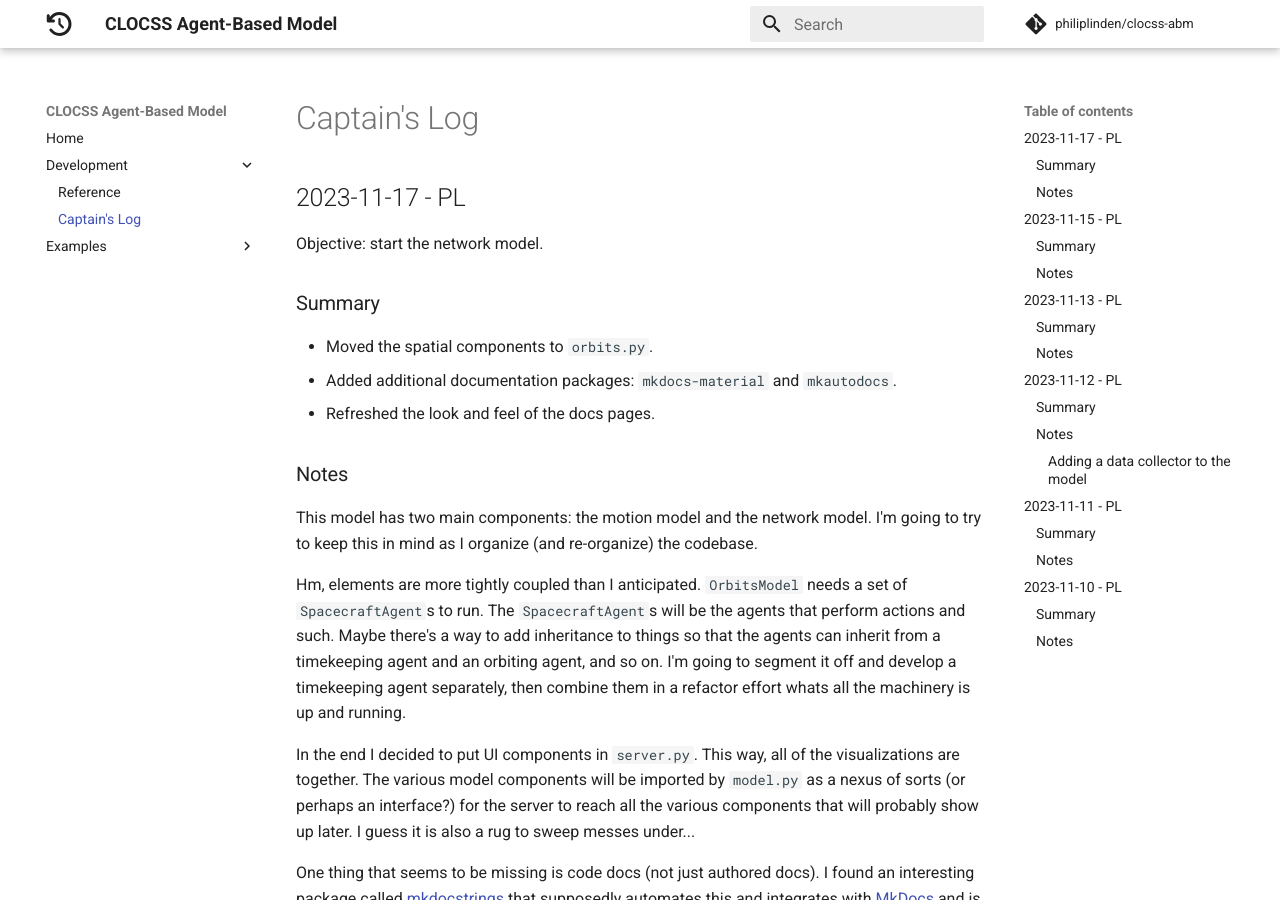
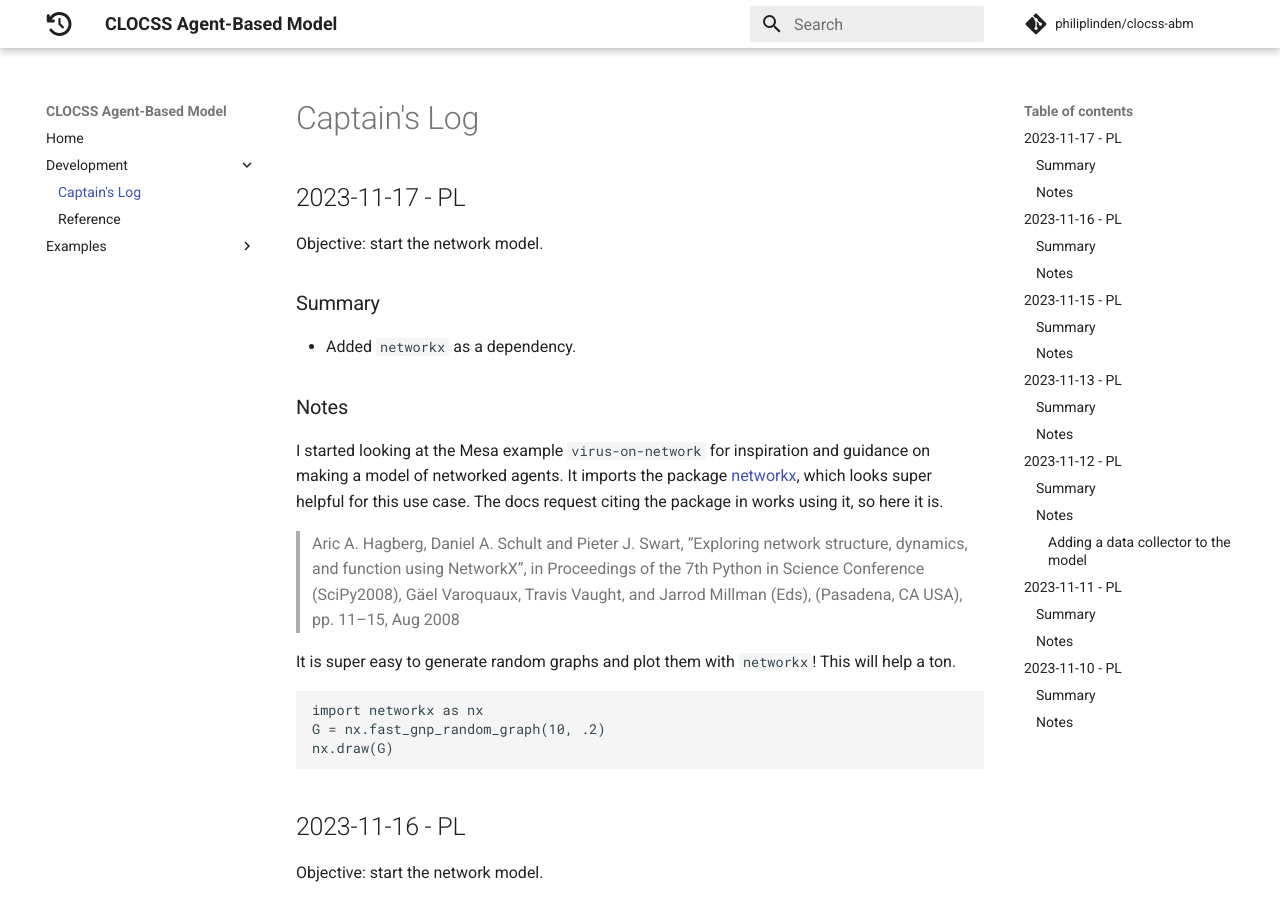
Before and after one commit to philiplinden/spacetime, an MkDocs documentation site: the page built from docs/captains_log.md, in a window 1280 px wide and 900 px high. Built offline with MkDocs 1.6.1 and Material for MkDocs 9.7.7, drawn with Linux system fonts in a browser that asks for light colours; comment, search, counter and statistics services are not loaded.

Commit message:
networkx added to dependencies

````diff
--- a/docs/captains_log.md
+++ b/docs/captains_log.md
@@ -1,6 +1,32 @@
 # Captain's Log
 
 ## 2023-11-17 - PL
+Objective: start the network model.
+
+### Summary
+- Added `networkx` as a dependency.
+
+### Notes
+I started looking at the Mesa example `virus-on-network` for inspiration and
+guidance on making a model of networked agents. It imports the package
+[networkx](https://networkx.org/), which looks super helpful for this use case.
+The docs request citing the package in works using it, so here it is.
+
+> Aric A. Hagberg, Daniel A. Schult and Pieter J. Swart, “Exploring network
+> structure, dynamics, and function using NetworkX”, in Proceedings of the 7th
+> Python in Science Conference (SciPy2008), Gäel Varoquaux, Travis Vaught, and
+> Jarrod Millman (Eds), (Pasadena, CA USA), pp. 11–15, Aug 2008
+
+It is super easy to generate random graphs and plot them with `networkx`! This
+will help a ton.
+
+```python
+import networkx as nx
+G = nx.fast_gnp_random_graph(10, .2)
+nx.draw(G)
+```
+
+## 2023-11-16 - PL
 Objective: start the network model.
 
 ### Summary
--- a/mkdocs.yml
+++ b/mkdocs.yml
@@ -6,8 +6,8 @@ repo_name: philiplinden/clocss-abm
 nav:
   - Home: index.md
   - Development:
+    - captains_log.md
     - reference.md
-    - captains_log.md
   - Examples:
     - example.md
 
--- a/pyproject.toml
+++ b/pyproject.toml
@@ -14,6 +14,7 @@ nyx-space = "^2.0.0a2"
 pandas = "<2.1.0"
 matplotlib = "^3.8.1"
 mkdocstrings-python = "^1.7.4"
+networkx = "^3.2.1"
 
 [tool.poetry.group.docs.dependencies]
 mkdocs = "^1.5.3"
````
Also changed, not shown: 3 other files.
